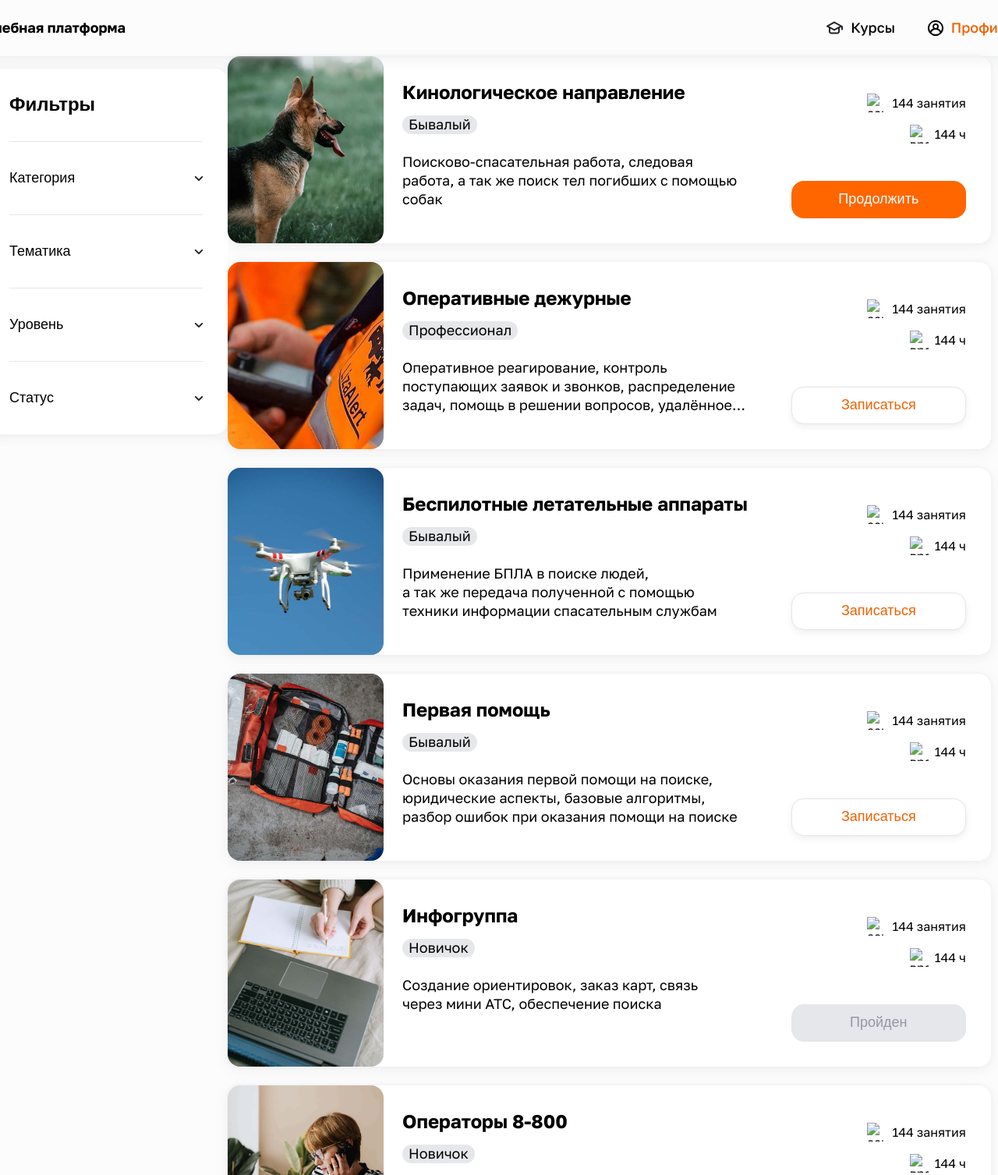
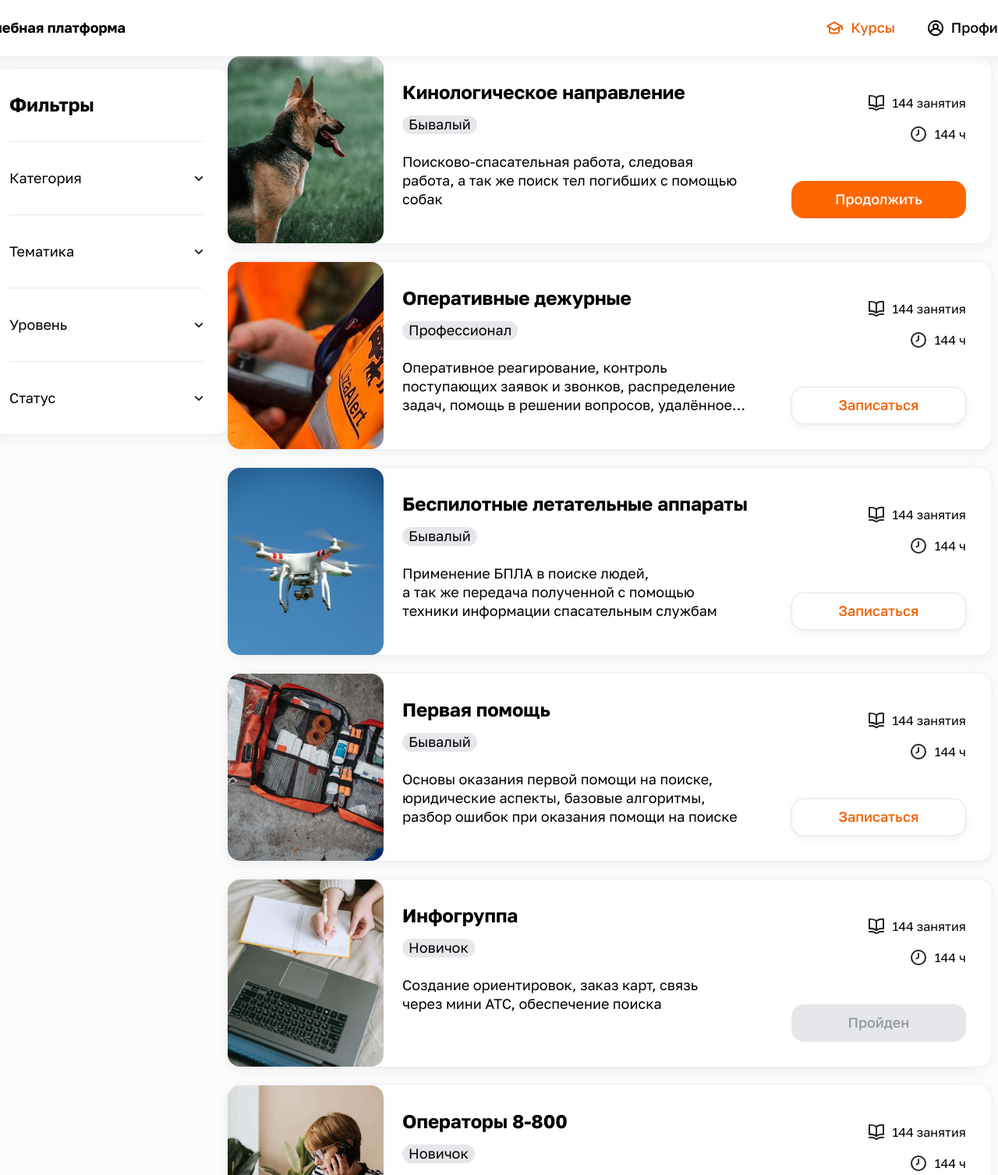
Before and after one commit to goalrazor/lizaAlert-practicum, a website: page src/index.html in a window 1280 px wide. Shown: the top 1507 px of the page at 78% size. Drawn offline with Linux system fonts and the light colour scheme.

Commit message:
fixed header and fonts

```diff
--- a/src/blocks/button/button.css
+++ b/src/blocks/button/button.css
@@ -3,11 +3,11 @@
 	height: 48px;
 	font-weight: 500;
 	font-size: 18px;
-	font-family: 'Golos', 'Arial', sans-serif;
 	font-style: normal;
 	line-height: 1.3;
 	border: none;
 	border-radius: 16px;
+	font-family: 'Golos-Text';
 }
 
 .button:hover {
--- a/src/blocks/filter/__element/filter__element.css
+++ b/src/blocks/filter/__element/filter__element.css
@@ -9,7 +9,6 @@
 	margin-left: 32px;
 	font-weight: 400;
 	font-size: 18px;
-	font-family: 'Golos', 'Arial', sans-serif;
 	font-style: normal;
 	line-height: 1.3;
 	border-bottom: 1px solid #e6e7eb;
--- a/src/blocks/filter/__title/filter__title.css
+++ b/src/blocks/filter/__title/filter__title.css
@@ -1,7 +1,6 @@
 .filter__title {
 	font-weight: 700;
 	font-size: 24px;
-	font-family: 'Golos', 'Arial', sans-serif;
 	font-style: normal;
 	line-height: 1.2;
 }
--- a/src/blocks/header/header.css
+++ b/src/blocks/header/header.css
@@ -7,4 +7,5 @@
 	height: 72px;
 	margin: 0;
 	box-shadow: 0 0 4px rgba(231, 232, 235, 0.6), 0 4px 16px rgba(231, 232, 235, 0.6);
+	background-color: #FFFFFF;
 }
--- a/src/blocks/profile/__button-caption/profile__button-caption.css
+++ b/src/blocks/profile/__button-caption/profile__button-caption.css
@@ -3,6 +3,7 @@
 	justify-content: center;
 	align-items: center;
 	margin: 0;
+	font-family: 'Golos-Text';
 }
 
 .profile__button-caption::before {
--- a/src/fonts/fonts.css
+++ b/src/fonts/fonts.css
@@ -2,19 +2,19 @@
 	font-weight: 500;
 	font-family: 'Golos-Text';
 	src: url('Golos-Text/Golos-Text_Medium.woff2') format('woff2'),
-		url('Golos-Text/Golos-Text_Medium.woff') format('woff');
+		 url('Golos-Text/Golos-Text_Medium.woff') format('woff');
 }
 
 @font-face {
 	font-weight: 400;
 	font-family: 'Golos-Text';
 	src: url('Golos-Text/Golos-Text_Regular.woff2') format('woff2'),
-		url('Golos-Text/Golos-Text_Regular.woff2') format('woff');
+		 url('Golos-Text/Golos-Text_Regular.woff2') format('woff');
 }
 
 @font-face {
 	font-weight: 700;
 	font-family: 'Golos-Text';
 	src: url('Golos-Text/Golos-Text_Bold.woff2') format('woff2'),
-		url('Golos-Text/Golos-Text_Bold.woff2') format('woff');
+		 url('Golos-Text/Golos-Text_Bold.woff2') format('woff');
 }
--- a/src/index.html
+++ b/src/index.html
@@ -11,16 +11,16 @@
 		<header class="header">
 			<p class="header__title">Учебная платформа</p>
 			<ul class="header__navigation">
-				<li class="header__button">
+				<li class="header__button header__button_active">
 					<img
 						class="header__icon"
-						src="images/shapo4ka.svg"
+						src="images/shapo4ka%20active.svg"
 						alt="Шапочка"
 					/>
 					<p class="header__subtitle">Курсы</p>
 					<a href="#"></a>
 				</li>
-				<li class="header__button header__button_active">
+				<li class="header__button">
 					<img
 						class="header__icon"
 						src="images/image.svg"
@@ -77,14 +77,14 @@
 								<div>
 									<p class="card__lessons">
 										<img
-											src=".//images/lessons_icon.svg"
+											src="./images/lessons_icon.svg"
 											alt="занятия"
 											class="card__icon"
 										/>144 занятия
 									</p>
 									<p class="card__lessons">
 										<img
-											src=".//images/time_icon.svg"
+											src="./images/time_icon.svg"
 											alt="время"
 											class="card__icon"
 										/>144 ч
@@ -117,14 +117,14 @@
 								<div>
 									<p class="card__lessons">
 										<img
-											src=".//images/lessons_icon.svg"
+											src="./images/lessons_icon.svg"
 											alt="занятия"
 											class="card__icon"
 										/>144 занятия
 									</p>
 									<p class="card__lessons">
 										<img
-											src=".//images/time_icon.svg"
+											src="./images/time_icon.svg"
 											alt="время"
 											class="card__icon"
 										/>144 ч
@@ -158,14 +158,14 @@
 								<div>
 									<p class="card__lessons">
 										<img
-											src=".//images/lessons_icon.svg"
+											src="./images/lessons_icon.svg"
 											alt="занятия"
 											class="card__icon"
 										/>144 занятия
 									</p>
 									<p class="card__lessons">
 										<img
-											src=".//images/time_icon.svg"
+											src="./images/time_icon.svg"
 											alt="время"
 											class="card__icon"
 										/>144 ч
@@ -197,14 +197,14 @@
 								<div>
 									<p class="card__lessons">
 										<img
-											src=".//images/lessons_icon.svg"
+											src="./images/lessons_icon.svg"
 											alt="занятия"
 											class="card__icon"
 										/>144 занятия
 									</p>
 									<p class="card__lessons">
 										<img
-											src=".//images/time_icon.svg"
+											src="./images/time_icon.svg"
 											alt="время"
 											class="card__icon"
 										/>144 ч
@@ -235,14 +235,14 @@
 								<div>
 									<p class="card__lessons">
 										<img
-											src=".//images/lessons_icon.svg"
+											src="./images/lessons_icon.svg"
 											alt="занятия"
 											class="card__icon"
 										/>144 занятия
 									</p>
 									<p class="card__lessons">
 										<img
-											src=".//images/time_icon.svg"
+											src="./images/time_icon.svg"
 											alt="время"
 											class="card__icon"
 										/>144 ч
@@ -271,14 +271,14 @@
 								<div>
 									<p class="card__lessons">
 										<img
-											src=".//images/lessons_icon.svg"
+											src="./images/lessons_icon.svg"
 											alt="занятия"
 											class="card__icon"
 										/>144 занятия
 									</p>
 									<p class="card__lessons">
 										<img
-											src=".//images/time_icon.svg"
+											src="./images/time_icon.svg"
 											alt="время"
 											class="card__icon"
 										/>144 ч
@@ -311,14 +311,14 @@
 								<div>
 									<p class="card__lessons">
 										<img
-											src=".//images/lessons_icon.svg"
+											src="./images/lessons_icon.svg"
 											alt="занятия"
 											class="card__icon"
 										/>144 занятия
 									</p>
 									<p class="card__lessons">
 										<img
-											src=".//images/time_icon.svg"
+											src="./images/time_icon.svg"
 											alt="время"
 											class="card__icon"
 										/>144 ч
@@ -350,14 +350,14 @@
 								<div>
 									<p class="card__lessons">
 										<img
-											src=".//images/lessons_icon.svg"
+											src="./images/lessons_icon.svg"
 											alt="занятия"
 											class="card__icon"
 										/>144 занятия
 									</p>
 									<p class="card__lessons">
 										<img
-											src=".//images/time_icon.svg"
+											src="./images/time_icon.svg"
 											alt="время"
 											class="card__icon"
 										/>144 ч
--- a/src/pages/profile.css
+++ b/src/pages/profile.css
@@ -1,8 +1,8 @@
 @import url('../vendor/normalize.css');
+@import url('../fonts/fonts.css');
 @import url('../blocks/button/button.css');
 @import url('../blocks/button/_whide/button_whide.css');
 @import url('../blocks/background/background.css');
-@import url('../fonts/fonts.css');
 @import url('../blocks/page/page.css');
 @import url('../blocks/header/header.css');
 @import url('../blocks/header/__navigation/header__navigation.css');
```
Also changed, not shown: src/profile.html (+2 -2 lines).
